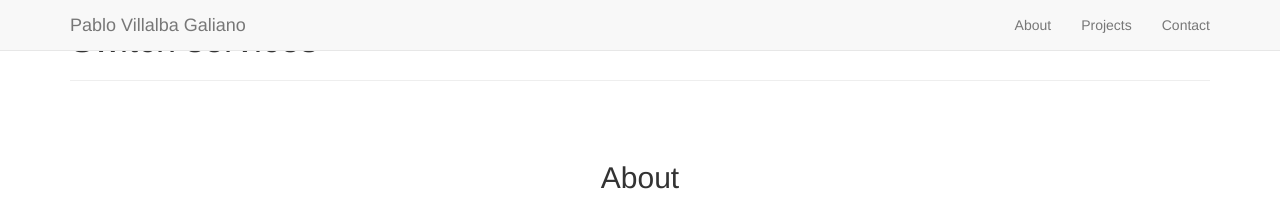
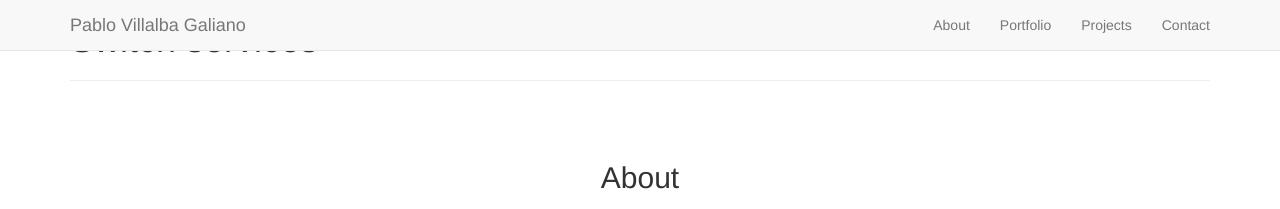
Before and after one commit to DreskMK2/Website-Portfolio, a Jekyll site: the page built from OldPost-Services/2014-09-24-services-2.markdown, in a window 1280 px wide. Shown: the top 209 px of the page. Built offline with Jekyll 4.4.1, drawn with Linux system fonts in a browser that asks for light colours; nearby versions of some CDN libraries; library files that are not in the unit come from our copies.

Commit message:
Update header.html

```diff
--- a/_includes/header.html
+++ b/_includes/header.html
@@ -18,11 +18,15 @@
                     <a class="page-scroll" href="#about">About</a>
                 </li>
                 <li>
+                    <a class="page-scroll" href="#portfolio">Portfolio</a>
+                </li>
+                <li>
                     <a class="page-scroll" href="#services">Projects</a>
                 </li>
                 <li>
                     <a class="page-scroll" href="#contact">Contact</a>
                 </li>
+
             </ul>
         </div>
         <!-- /.navbar-collapse -->
```
